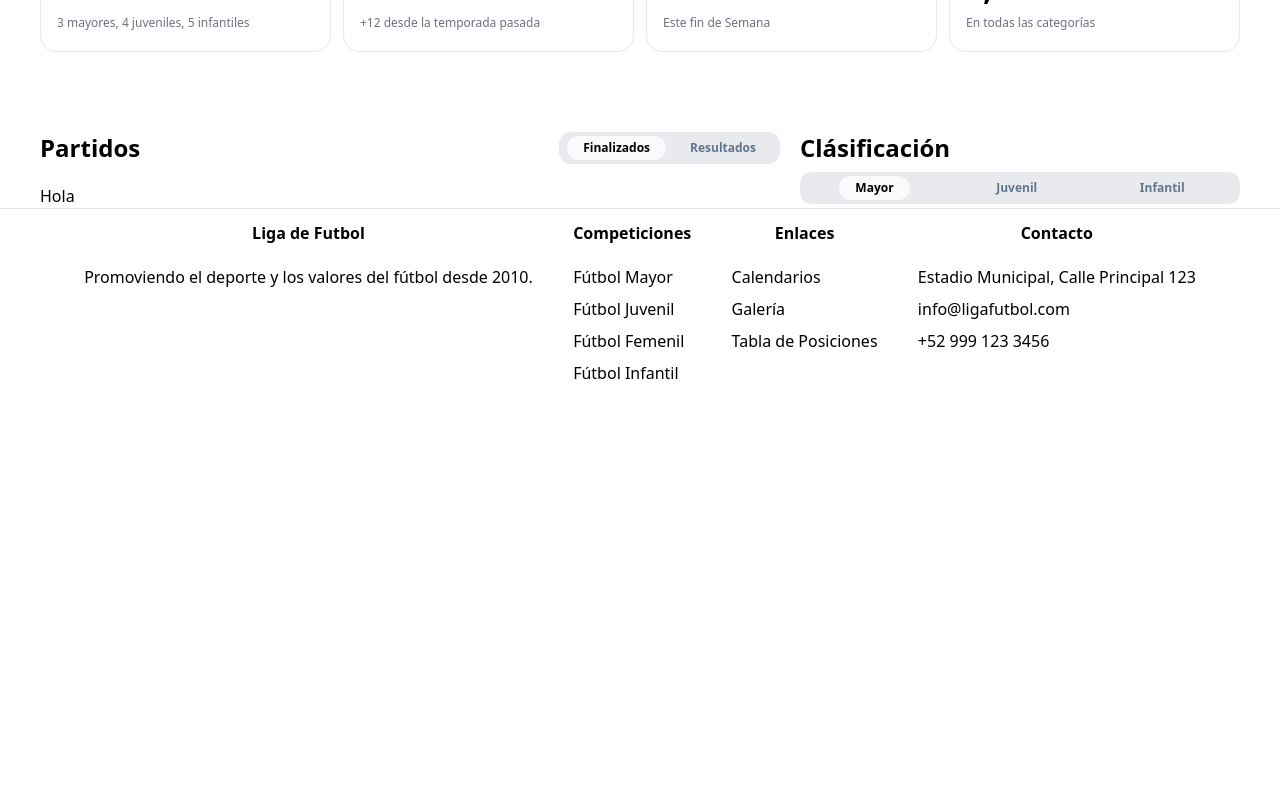
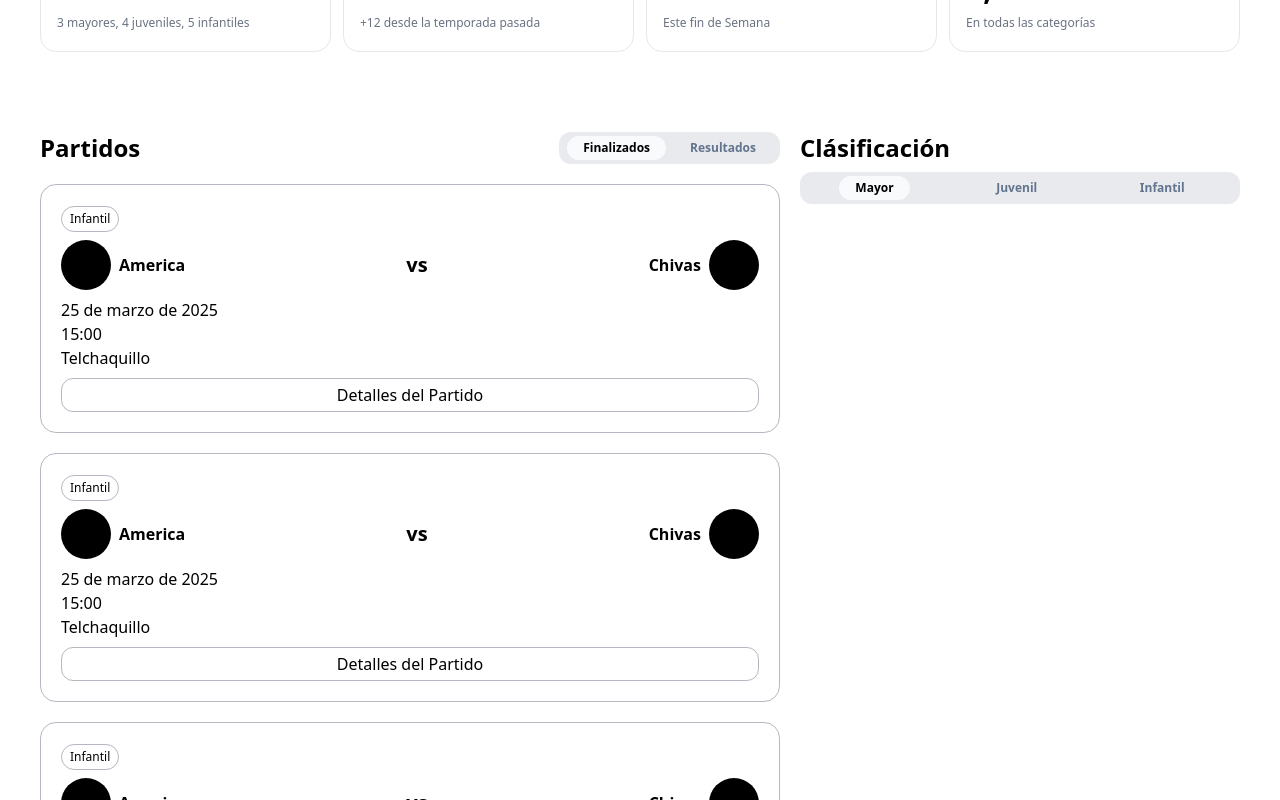
Before and after one commit to GrandMostach0/LigaFutbol, a React (Vite) app: page / in a window 1280 px wide. Shown: the part 720-1520 px from the top of the page. Before the commit the page ends 1117 px from the top, so only its background shows below. Built offline with nearby package versions, Linux system fonts and the light colour scheme.

Commit message:
card de los partidos maches

```diff
--- /dev/null
+++ b/src/components/Cards/CardPartido.jsx
@@ -0,0 +1,41 @@
+import React from "react";
+import {useNavigate } from "react-router-dom";
+
+function CardPartido({EquipoLocal,Categoria, EquipoVisitante, Fecha, Hora, Estadio}) {
+
+    const navigate = useNavigate();
+
+    return(
+        <div className="border border-gray-500/50 py-5 px-5 rounded-2xl">
+            <button className="border border-gray-500/50 py-1 px-2 mb-2 rounded-2xl text-xs">{Categoria}</button>
+
+            <div className="flex items-center justify-between mb-2">
+                <div className="flex items-center gap-2">
+                    <div className="w-[50px] h-[50px] bg-black rounded-full"></div>
+                    <p className="font-bold">{EquipoLocal}</p>
+                </div>
+
+                <p className="font-bold text-xl">vs</p>
+
+                <div className="flex items-center gap-2">
+                    <p className="font-bold">{EquipoVisitante}</p>
+                    <div className="w-[50px] h-[50px] bg-black rounded-full"></div>
+                </div>
+            </div>
+
+            <div>
+                <p>{Fecha}</p>
+            </div>
+            <div>
+                <p>{Hora}</p>
+            </div>
+            <div>
+                <p>{Estadio}</p>
+            </div>
+
+            <button className="border border-gray-500/50 w-full py-1 rounded-xl mt-2" onClick={() => navigate("/DetallesPartido")}>Detalles del Partido</button>
+        </div>
+    )
+}
+
+export default CardPartido;
--- a/src/page/Main.jsx
+++ b/src/page/Main.jsx
@@ -4,6 +4,7 @@
 
 import CardInformativo from "../components/Cards/CardInformativo";
 import SubMenu from "../components/SubMenu";
+import CardPartido from "../components/Cards/CardPartido";
 
 function Main(){
 
@@ -39,16 +40,43 @@
 
             </section>
 
-            <section className="flex gap-5">
+            <section className="flex gap-5 mb-10">
                 <div className="flex-1/2">
                     <div className="flex items-center justify-between mb-5">
                         <h1 className="font-bold text-2xl">Partidos</h1>
                         <SubMenu opciones={ListaSubOpciones} />
                     </div>
 
-                    <div>
-                        <h1>Hola</h1>
+                    <div className="flex flex-col gap-5">
+                        <CardPartido
+                        key={1}
+                        Categoria={"Infantil"}
+                        EquipoLocal={"America"}
+                        EquipoVisitante={"Chivas"}
+                        Estadio={"Telchaquillo"}
+                        Fecha={"25 de marzo de 2025"}
+                        Hora={"15:00"}/>
+
+                        <CardPartido
+                        key={2}
+                        Categoria={"Infantil"}
+                        EquipoLocal={"America"}
+                        EquipoVisitante={"Chivas"}
+                        Estadio={"Telchaquillo"}
+                        Fecha={"25 de marzo de 2025"}
+                        Hora={"15:00"}/>
+
+                        <CardPartido
+                        key={3}
+                        Categoria={"Infantil"}
+                        EquipoLocal={"America"}
+                        EquipoVisitante={"Chivas"}
+                        Estadio={"Telchaquillo"}
+                        Fecha={"25 de marzo de 2025"}
+                        Hora={"15:00"}/>
                     </div>
+
+                    <button className="cursor-pointer border border-gray-500/50 w-full py-1 rounded-xl mt-2" onClick={() => navigate("/Partidos")}>Ver todos los Partido</button>
                 </div>
 
                 <div className="flex-1/4">
@@ -56,6 +84,8 @@
                     <SubMenu opciones={ListaSubOpciones2} />
                 </div>
             </section>
+
+
         </main>
 
     )
```
